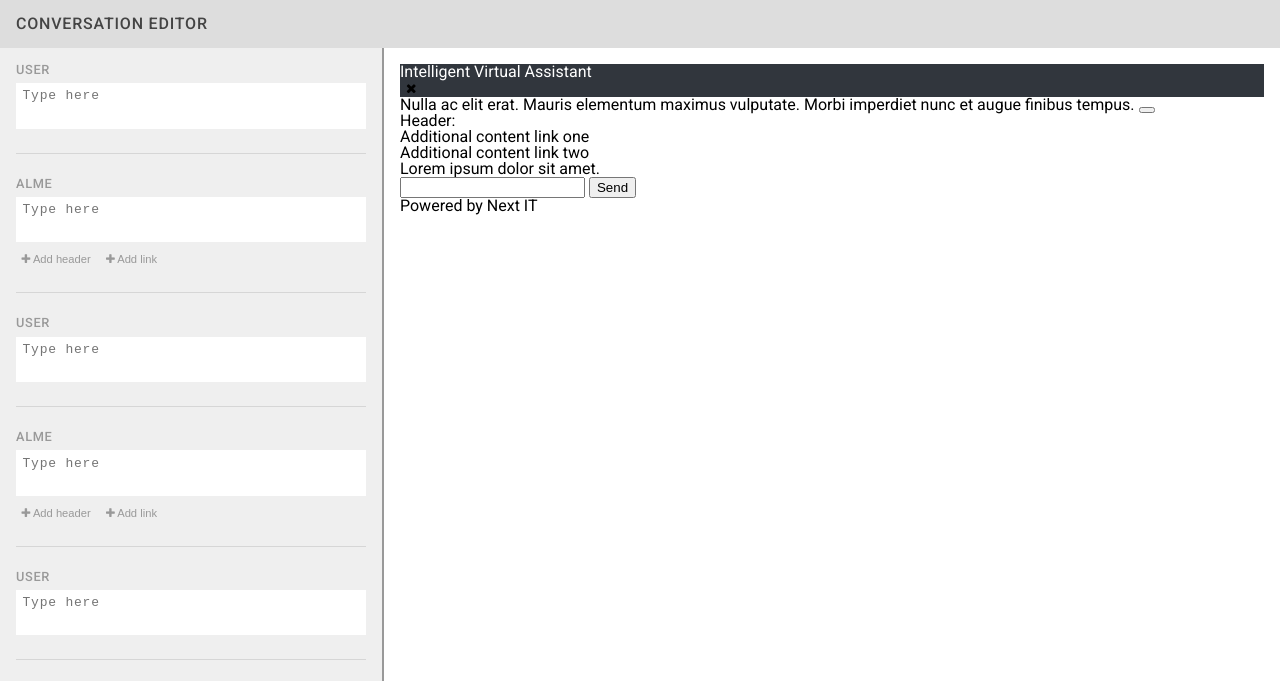
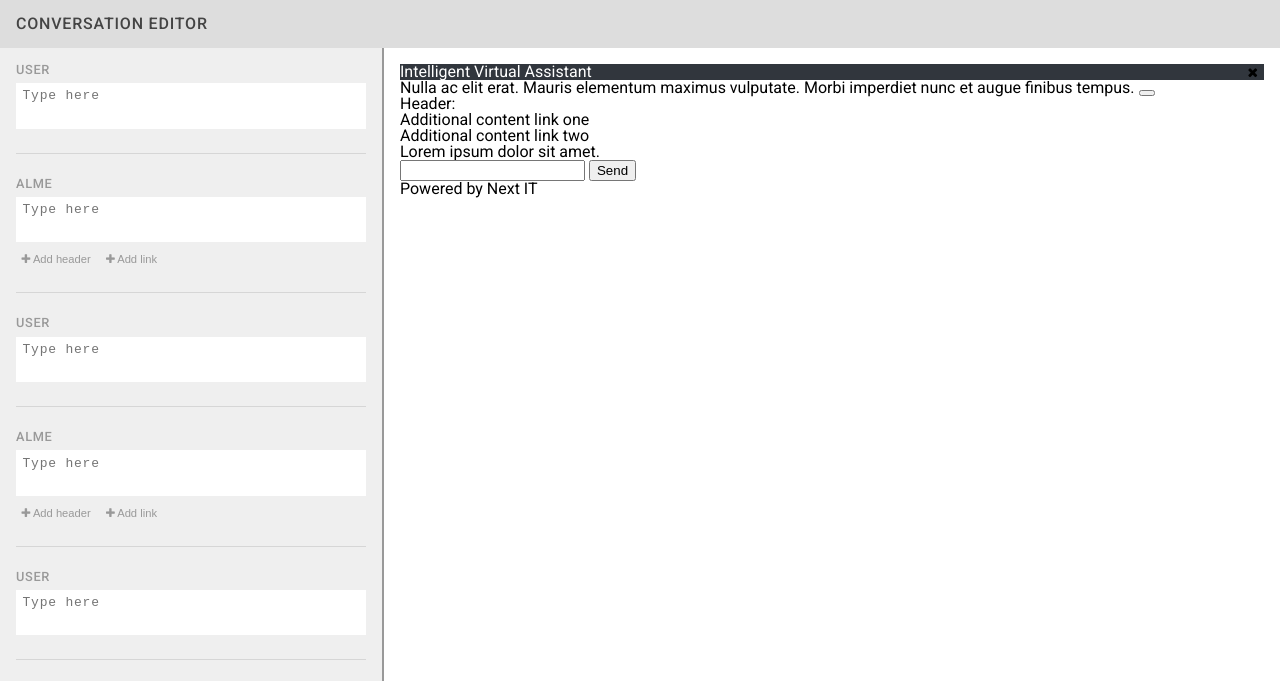
Before and after one commit to mitch-rickman/chat-platform, a website: page src/templates/index.html in a window 1280 px wide. Shown: the top 681 px of the page. Drawn offline with nearby package versions, Linux system fonts and the light colour scheme; files that its build step writes are made by us from their sources.

Commit message:
ui styles

```diff
--- a/src/scss/partials/ui/partials/_header.scss
+++ /dev/null
@@ -1,24 +0,0 @@
-.alme-header {
-	background: $header--background;
-	color: $header--color;
-
-	&__title {
-		display: inline-block;
-
-	}
-
-	&__tools {
-		display: inline-block;
-		float: right;
-
-		li {
-			display: inline-block;
-		}
-
-		button {
-			appearance: none;
-			background: 0;
-			border: 0;
-		}
-	}
-}
--- a/src/scss/ui/partials/_header.scss
+++ b/src/scss/ui/partials/_header.scss
@@ -3,10 +3,12 @@
 	color: $header--color;
 
 	&__title {
-
+		display: inline-block;
 	}
 
 	&__tools {
+		float: right;
+
 		li {
 			display: inline-block;
 		}
```
